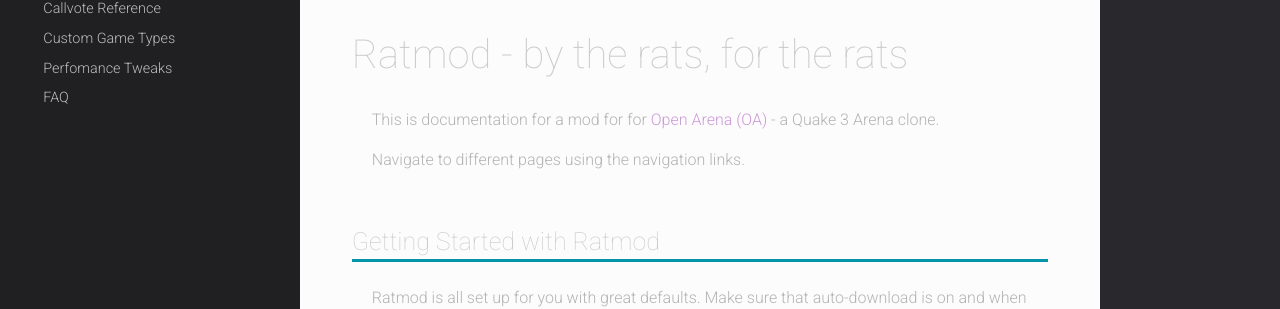
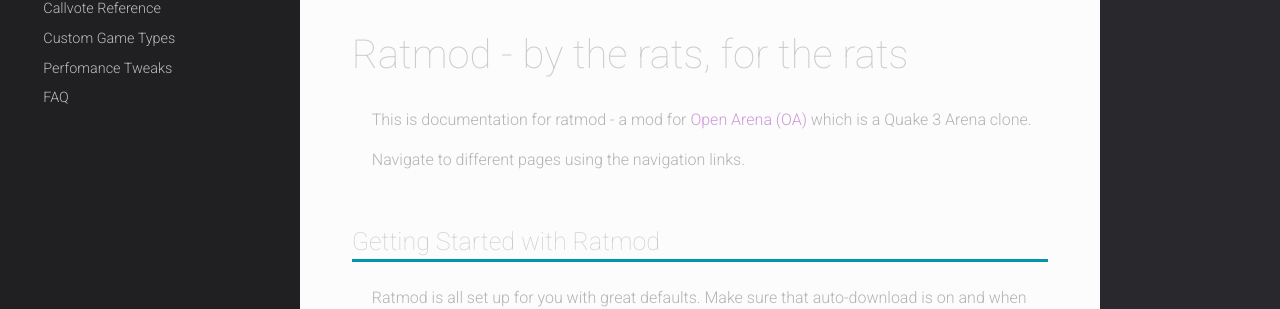
Before and after one commit to ratmod/ratmod.github.io, an MkDocs documentation site: the page built from docs/index.md, in a window 1280 px wide and 900 px high. Shown: the part 376-685 px from the top of the window. Built offline with MkDocs 1.6.1, drawn with Linux system fonts in a browser that asks for light colours; nearby versions of some CDN libraries.

Commit message:
fix: sentence in index

```diff
--- a/docs/index.md
+++ b/docs/index.md
@@ -2,7 +2,7 @@
 
 # Ratmod - by the rats, for the rats
 
-This is documentation for a mod for for [Open Arena (OA)](http://www.openarena.ws) - a Quake 3 Arena clone.
+This is documentation for ratmod - a mod for [Open Arena (OA)](http://www.openarena.ws) which is a Quake 3 Arena clone.
 
 Navigate to different pages using the navigation links.
 
```
